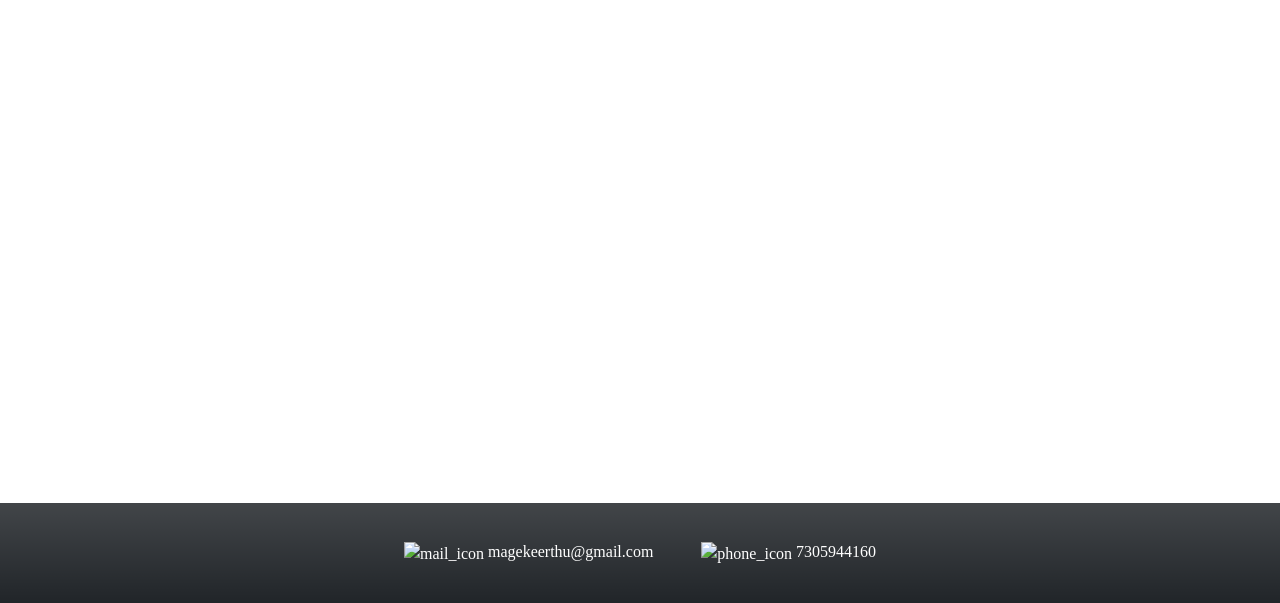
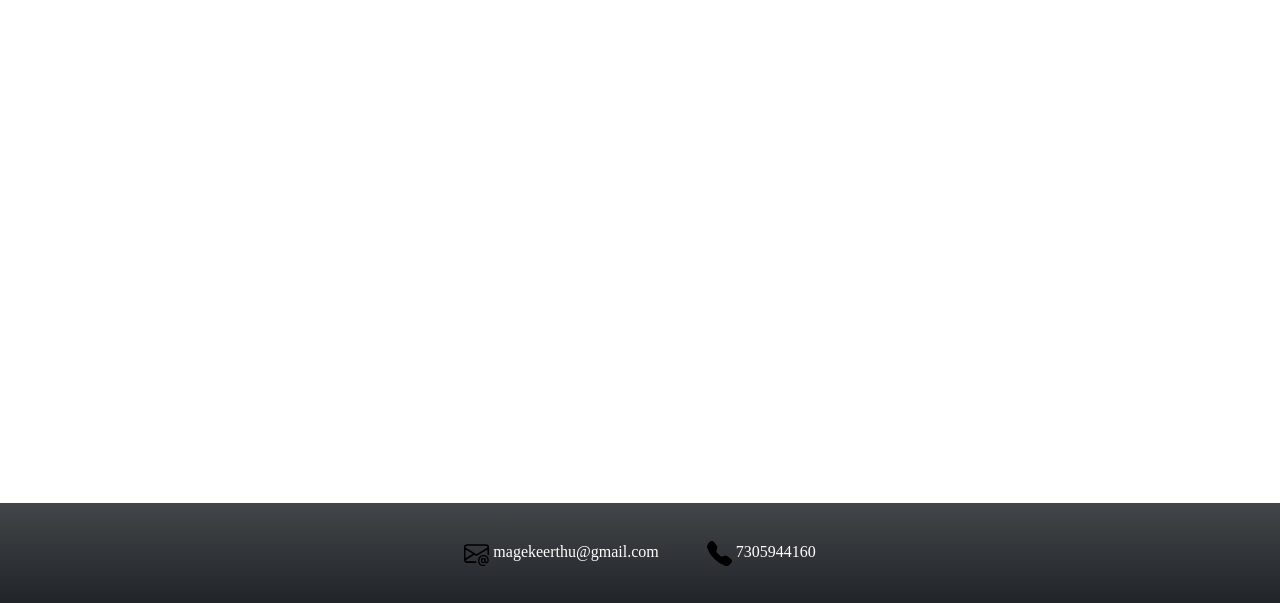
Before and after one commit to KeerthiMage/senchola-task5-apifetch, a plain HTML site: page pro.html in a window 1280 px wide. Shown: the part 197-800 px from the top of the page. Drawn offline with nearby package versions, Linux system fonts and the light colour scheme; no server answers.

Commit message:
Update pro.html

```diff
--- a/pro.html
+++ b/pro.html
@@ -68,11 +68,11 @@
 <footer>
   <div class="container-fluid bg-dark bg-gradient d-flex  justify-content-center align-items-center gap-5" id="footer">
     <div>
-      <span><img src="./image/envelope-at.svg" alt="mail_icon" /></span>
+      <span><img src="./envelope-at.svg" alt="mail_icon" /></span>
       magekeerthu@gmail.com
     </div>
     <div>
-      <span><img src="./image/telephone-fill.svg" alt="phone_icon" /></span> 7305944160
+      <span><img src="./telephone-fill.svg" alt="phone_icon" /></span> 7305944160
     </div>
   </div>
 </footer>
```
